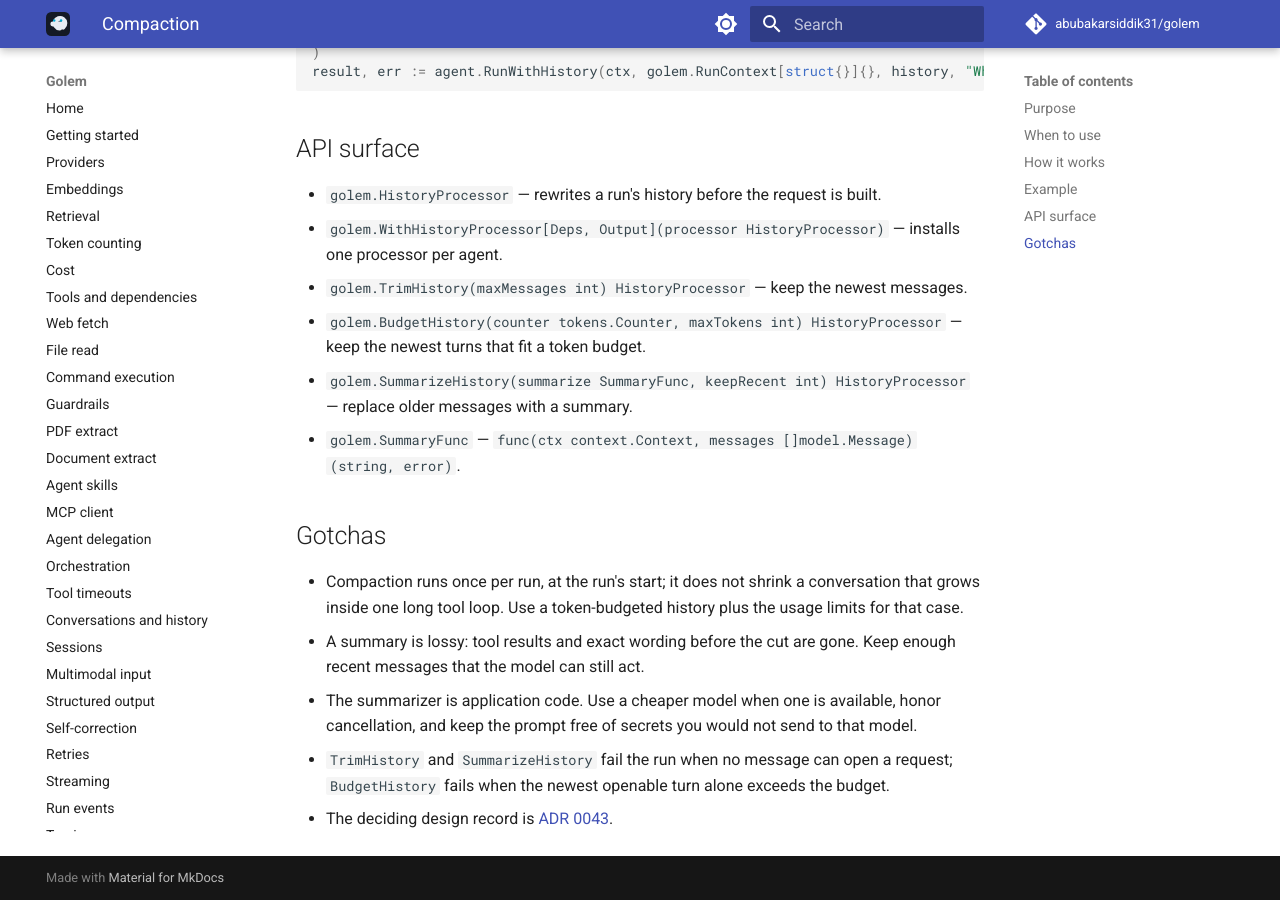
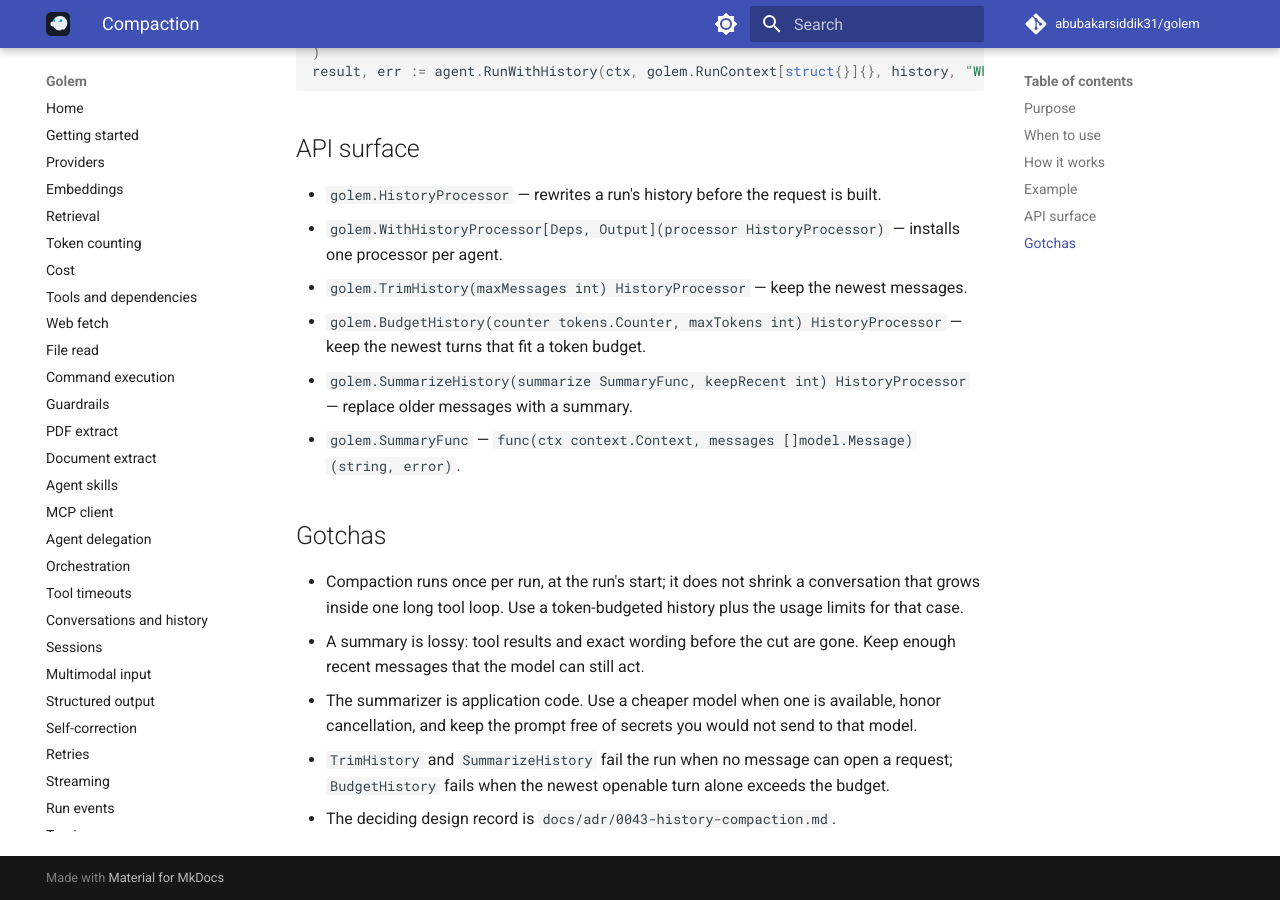
Before and after one commit to abubakarsiddik31/golem, an MkDocs documentation site: the page built from docs/guides/compaction.md, in a window 1280 px wide and 900 px high, scrolled down 1360 px. Built offline with MkDocs 1.6.1 and Material for MkDocs 9.7.7, drawn with Linux system fonts in a browser that asks for light colours; comment, search, counter and statistics services are not loaded.

Commit message:
docs(compaction): keep published links inside the guides tree

```diff
--- a/docs/guides/compaction.md
+++ b/docs/guides/compaction.md
@@ -50,7 +50,7 @@ before any model request.
 
 ## Example
 
-[`examples/compaction`](../../examples/compaction/main.go) runs offline
+`examples/compaction` runs offline
 against a scripted model and a deterministic summarizer, then prints
 the request the agent sent:
 
@@ -85,4 +85,4 @@ result, err := agent.RunWithHistory(ctx, golem.RunContext[struct{}]{}, history,
 - `TrimHistory` and `SummarizeHistory` fail the run when no message can
   open a request; `BudgetHistory` fails when the newest openable turn
   alone exceeds the budget.
-- The deciding design record is [ADR 0043](../adr/0043-history-compaction.md).
+- The deciding design record is `docs/adr/0043-history-compaction.md`.
```
